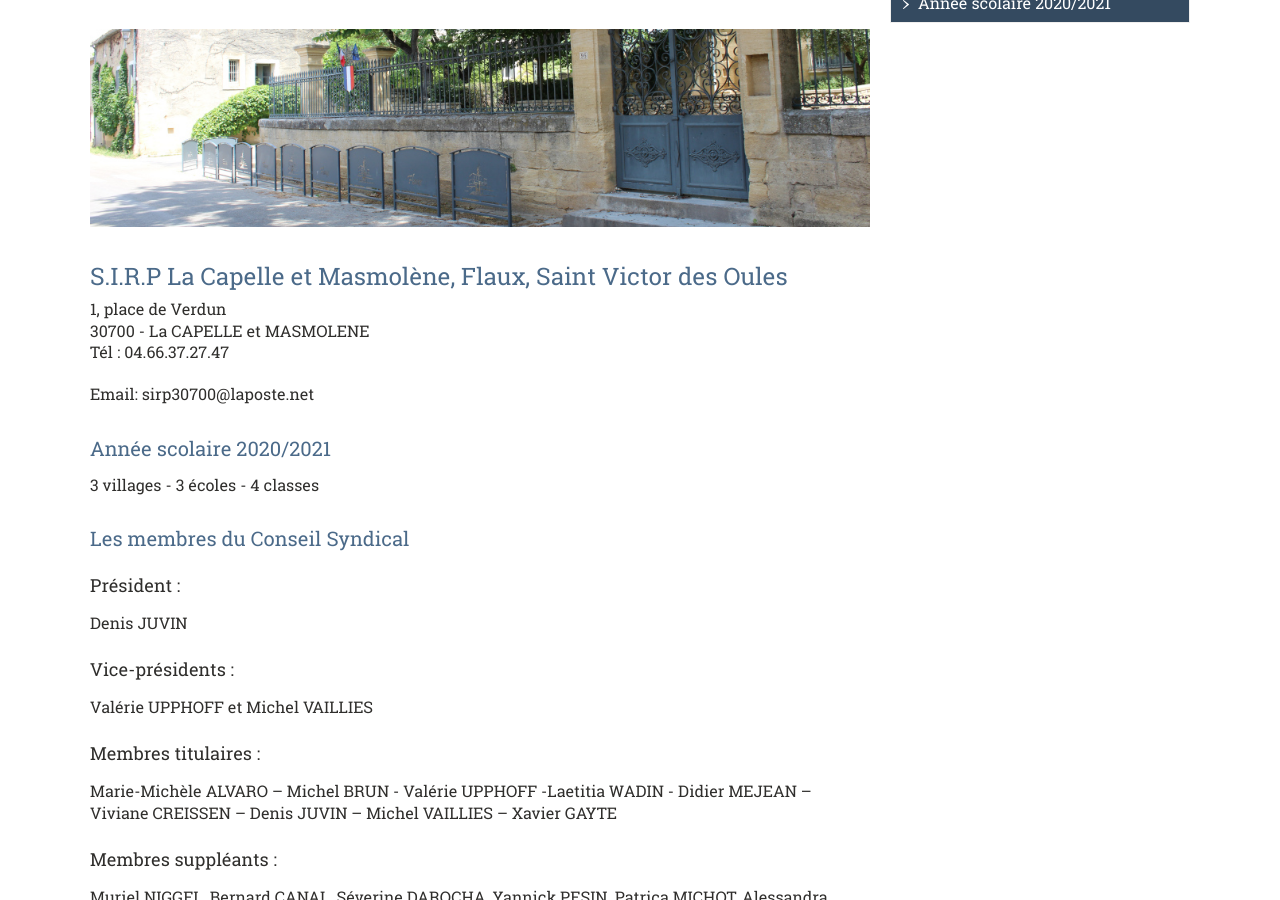
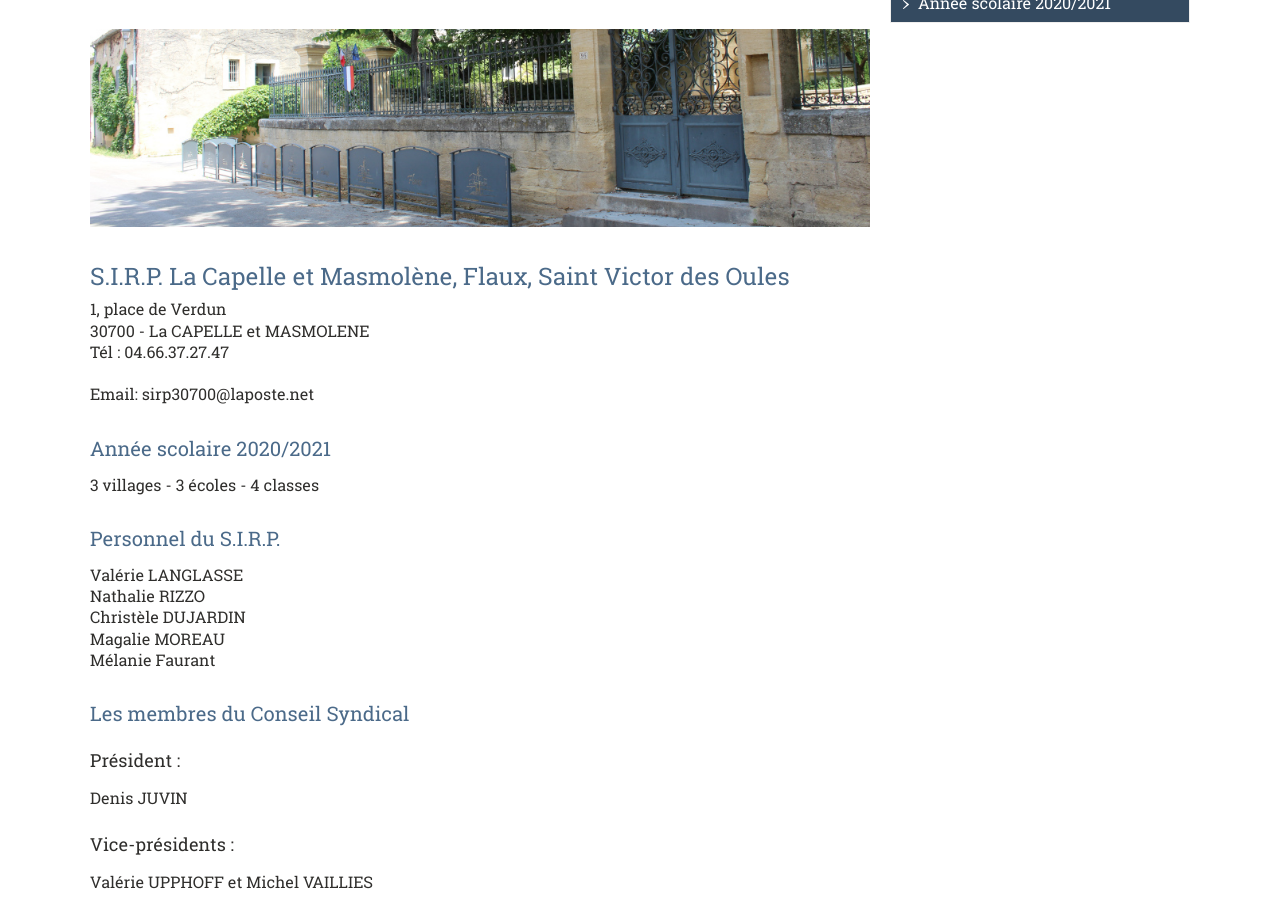
Before and after one commit to Flaux-Village/flaux-village.github.io, a Jekyll site: the page built from orgscolaire.md, in a window 1280 px wide and 900 px high, scrolled down 383 px. Built offline with Jekyll 4.4.1, drawn with Linux system fonts in a browser that asks for light colours; our own code applies the rules of GitHub Pages for plain Markdown files.

Commit message:
Update orgscolaire.md

```diff
--- a/orgscolaire.md
+++ b/orgscolaire.md
@@ -26,7 +26,7 @@ documents:
 
 
 ---
-# S.I.R.P  La Capelle et Masmolène, Flaux, Saint Victor des Oules
+# S.I.R.P.  La Capelle et Masmolène, Flaux, Saint Victor des Oules
 
 1, place de Verdun<br>
 30700 - La CAPELLE et MASMOLENE<br>
@@ -37,6 +37,13 @@ Email: sirp30700@laposte.net<br>
 ## Année scolaire 2020/2021
 3 villages - 3 écoles - 4 classes<br>
 
+## Personnel du S.I.R.P.<br>
+
+Valérie LANGLASSE<br>
+Nathalie RIZZO<br>
+Christèle DUJARDIN<br>
+Magalie MOREAU<br>
+Mélanie Faurant<br>
 
 ## Les membres du Conseil Syndical<br>
 
```
